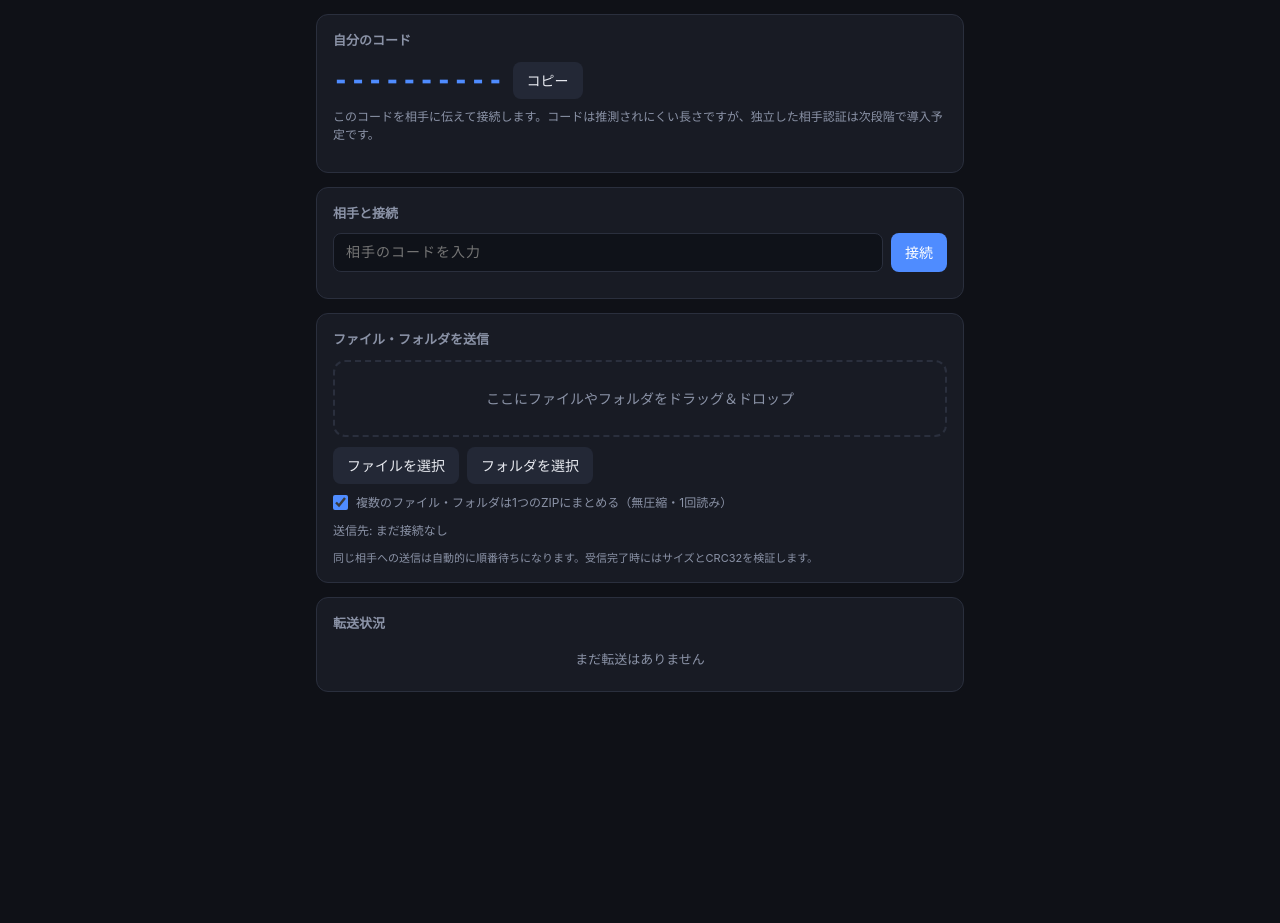
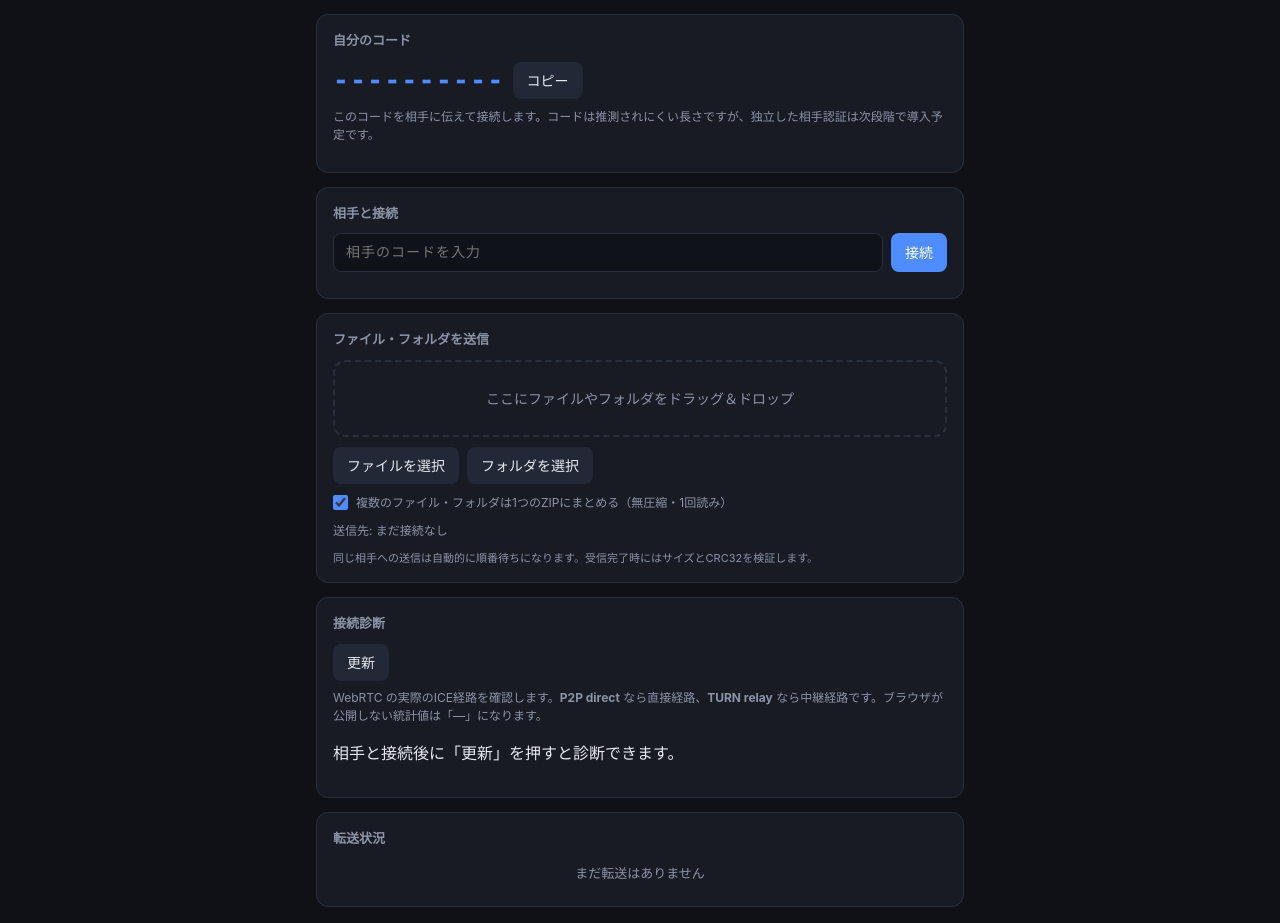
Before and after one commit to SMB-Chan/Lemon, a website: page index.html in a window 1280 px wide. Shown: the part 63-986 px from the top of the page. Before the commit the page ends 800 px from the top, so only its background shows below. Drawn offline with nearby package versions, Linux system fonts and the light colour scheme.

Commit message:
Expose WebRTC route diagnostics in the UI

```diff
--- a/index.html
+++ b/index.html
@@ -11,6 +11,7 @@
 <script defer src="https://cdnjs.cloudflare.com/ajax/libs/peerjs/1.5.5/peerjs.min.js" integrity="sha512-XEKeWX+mI3Ov+tg2evDlVQFzVOIp4T8J3cNcCEPaEUGpxJV3eZaN8rHuvnFPvQpGJBHPmrozJDMpm2xcDvtmyQ==" crossorigin="anonymous" referrerpolicy="no-referrer"></script>
 <script defer src="https://cdnjs.cloudflare.com/ajax/libs/qrcode-generator/1.4.4/qrcode.min.js" integrity="sha512-ZDSPMa/JM1D+7kdg2x3BsruQ6T/JpJo3jWDWkCZsP+5yVyp1KfESqLI+7RqB5k24F7p2cV7i2YHh/890y6P6Sw==" crossorigin="anonymous" referrerpolicy="no-referrer"></script>
 <script defer src="./core.js"></script>
+<script defer src="./diagnostics.js"></script>
 <script defer src="./app.js"></script>
 </head>
 <body>
@@ -56,6 +57,17 @@
   </section>
 
   <section class="card">
+    <div class="section-head">
+      <h2>接続診断</h2>
+      <button id="diag-refresh" class="sub compact" type="button">更新</button>
+    </div>
+    <p class="hint">WebRTC の実際のICE経路を確認します。<strong>P2P direct</strong> なら直接経路、<strong>TURN relay</strong> なら中継経路です。ブラウザが公開しない統計値は「—」になります。</p>
+    <div id="diag-output" class="diag-output" aria-live="polite">
+      <p class="diag-empty">相手と接続後に「更新」を押すと診断できます。</p>
+    </div>
+  </section>
+
+  <section class="card">
     <h2>転送状況</h2>
     <ul id="transfer-list" aria-live="polite"><li class="empty">まだ転送はありません</li></ul>
   </section>
```
